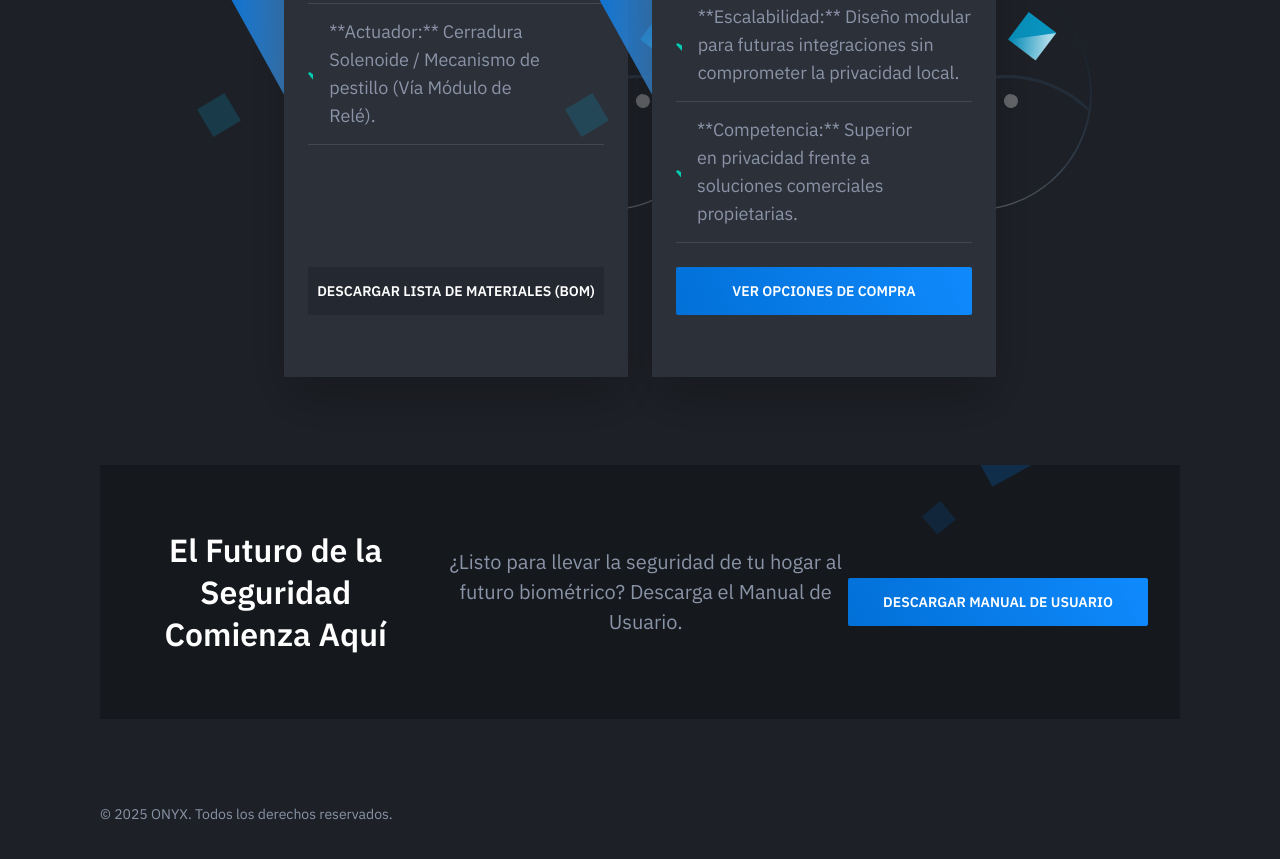
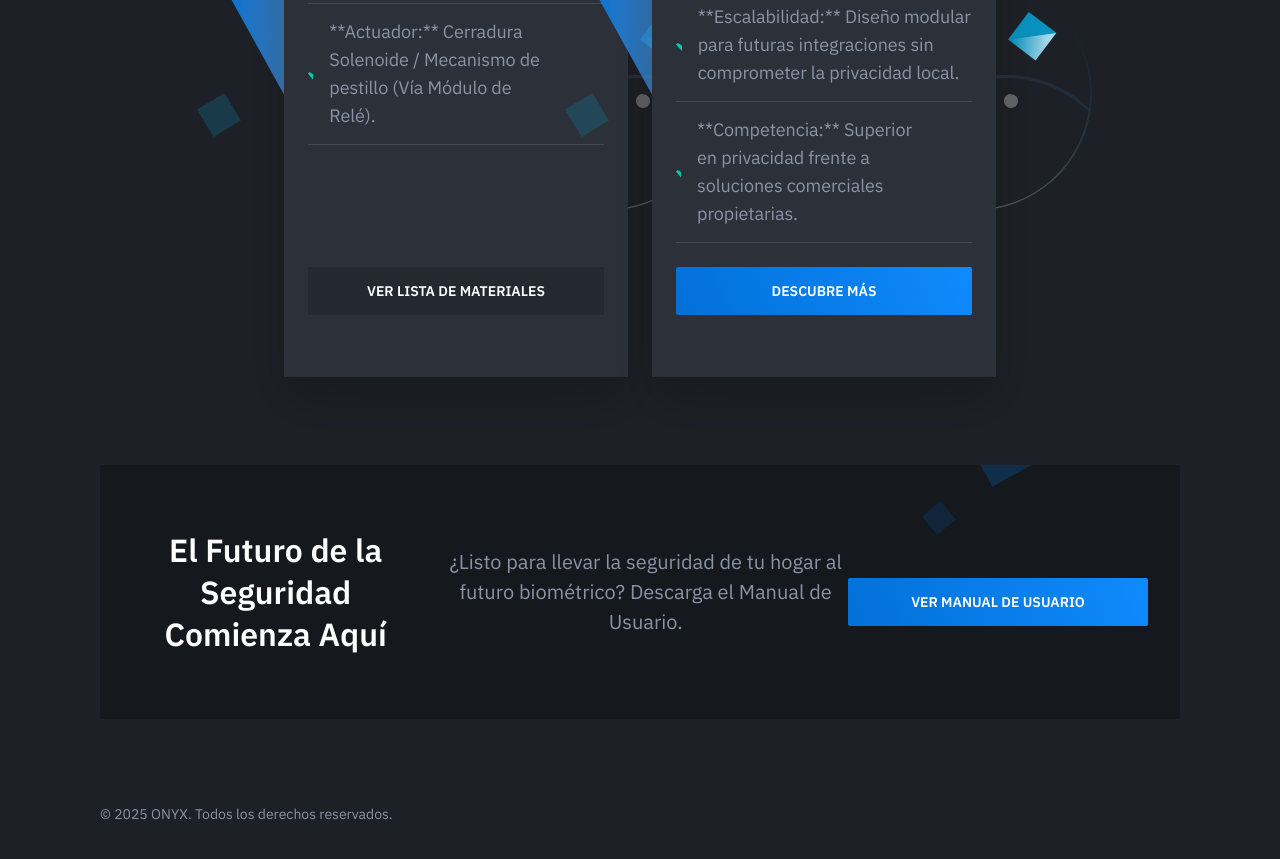
Before and after one commit to ChrisraaaLopez/Onix-Project, a plain HTML site: page index.html in a window 1280 px wide. Shown: the part 2107-2966 px from the top of the page. Drawn offline with nearby package versions, Linux system fonts and the light colour scheme.

Commit message:
Correciones Ligeras

```diff
--- a/index.html
+++ b/index.html
@@ -249,7 +249,7 @@
                                     </div>
 
                                     <div class="pricing-table-cta mb-8">
-                                        <a class="button button-secondary button-shadow button-block" href="#">Descargar Lista de Materiales (BOM)</a>                                     </div>
+                                        <a class="button button-secondary button-shadow button-block" href="#cta-section">Ver Lista de Materiales</a>                                     </div>
                                 </div>
                             </div>
 
@@ -285,7 +285,7 @@
                                     </div>
 
                                     <div class="pricing-table-cta mb-8">
-                                        <a class="button button-primary button-shadow button-block" href="#cta-section">Ver Opciones de Compra</a>                                     </div>
+                                        <a class="button button-primary button-shadow button-block" href="#">Descubre Más</a>                                     </div>
                                 </div>
                             </div>
                         </div>
@@ -304,7 +304,7 @@
 
                         <p class="section-paragraph mb-0">¿Listo para llevar la seguridad de tu hogar al futuro biométrico? Descarga el Manual de Usuario.
                             <div class="cta-cta">
-                                <a class="button button-primary" href="https://drive.google.com/file/d/1EdVHEo1oTM0pOpAbMDg0jCZipCyyeGFO/view?usp=sharing">Descargar Manual de Usuario</a>
+                                <a class="button button-primary" href="https://drive.google.com/file/d/1EdVHEo1oTM0pOpAbMDg0jCZipCyyeGFO/view?usp=sharing" target="_blank">Ver Manual de Usuario</a>
                             </div>
                     </div>
                 </div>
```
